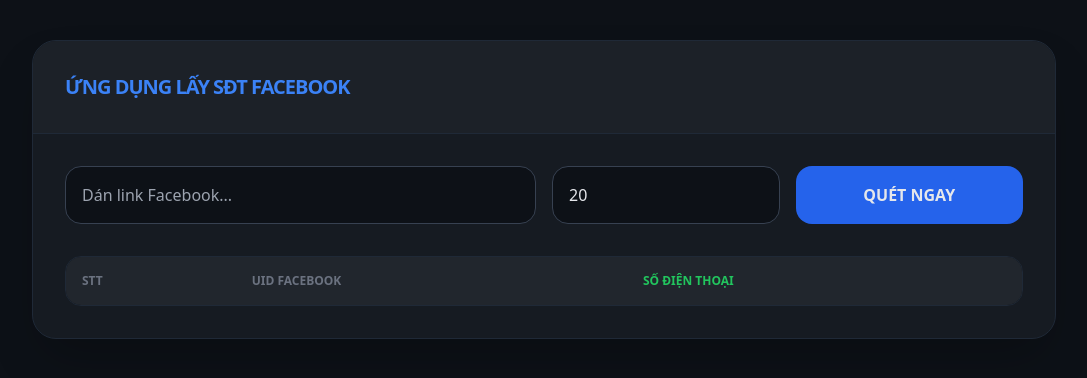
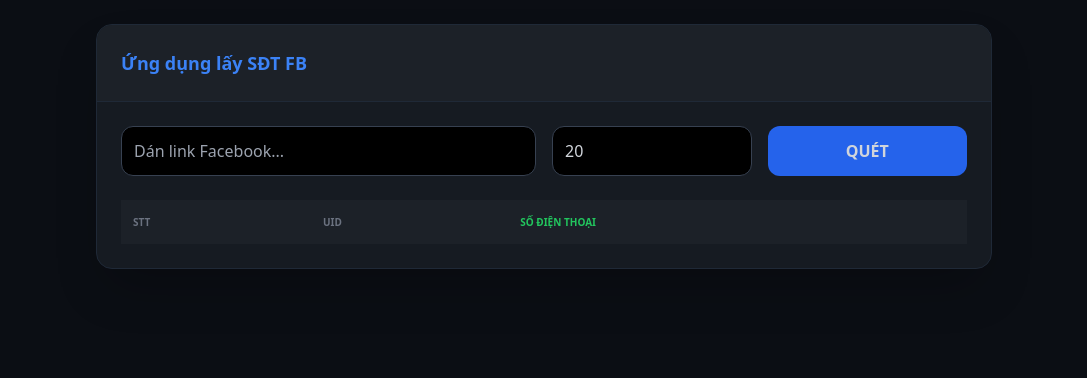
Before and after one commit to mhuu5771/fb-tool, a Flask app: page / in a window 1280 px wide. Shown: the top 378 px of the page, without its empty margins (96-1183 px from the left). Run offline with Flask 3, Linux system fonts and the light colour scheme; lists and menus that the app fills with data are empty; some libraries are stand-ins or nearby versions.

Commit message:
Updadddte fd ffull code with requirements and deep scan features

```diff
--- a/app.py
+++ b/app.py
@@ -11,7 +11,7 @@ import os
 app = Flask(__name__)
 
 def get_phone_api(uid):
-    # Logic giả lập số điện thoại
+    # Logic giả lập: 09 + 8 số cuối của UID
     return f"09{str(uid)[-8:]}"
 
 def get_deep_uids(start_url, limit):
@@ -20,7 +20,11 @@ def get_deep_uids(start_url, limit):
     chrome_options.add_argument('--no-sandbox')
     chrome_options.add_argument('--disable-dev-shm-usage')
     chrome_options.add_argument('--disable-gpu')
-    chrome_options.add_argument('--window-size=1920,1080')
+
+    # Render cần đường dẫn binary chính xác từ buildpack
+    chrome_bin = os.environ.get("GOOGLE_CHROME_BIN")
+    if chrome_bin:
+        chrome_options.binary_location = chrome_bin
 
     driver = None
     final_results = []
@@ -28,7 +32,9 @@ def get_deep_uids(start_url, limit):
     queue = [start_url]
 
     try:
-        driver = webdriver.Chrome(service=Service(ChromeDriverManager().install()), options=chrome_options)
+        # Tự động cài đặt driver phù hợp với môi trường
+        service = Service(ChromeDriverManager().install())
+        driver = webdriver.Chrome(service=service, options=chrome_options)
 
         while len(final_results) < limit and queue:
             current_target = queue.pop(0)
@@ -39,6 +45,7 @@ def get_deep_uids(start_url, limit):
                 time.sleep(2)
 
                 page_source = driver.page_source
+                # Quét tất cả các chuỗi số 13-15 chữ số là UID
                 uids_found = re.findall(r'(?:"id":"|id=)([0-9]{13,15})', page_source)
 
                 for uid in uids_found:
@@ -48,11 +55,15 @@ def get_deep_uids(start_url, limit):
                             "uid": uid,
                             "phone": get_phone_api(uid)
                         })
+
+                        # Thêm vào hàng đợi để tiếp tục quét sâu "bạn của bạn"
                         if len(queue) < limit:
                             queue.append(f"https://www.facebook.com/{uid}")
+
                         if len(final_results) >= limit: break
             except:
                 continue
+
     except Exception as e:
         print(f"Lỗi Selenium: {e}")
     finally:
@@ -69,15 +80,15 @@ def index():
 def scan():
     try:
         data = request.json
-        if not data: return jsonify([])
-
         url = data.get('url')
         limit = int(data.get('limit', 10))
         results = get_deep_uids(url, limit)
         return jsonify(results if results else [])
     except Exception as e:
-        print(f"Lỗi Server: {e}")
+        print(f"Lỗi API: {e}")
         return jsonify([])
 
 if __name__ == '__main__':
-    app.run(debug=True, port=5000)
+    # Chạy trên Render hoặc Local
+    port = int(os.environ.get("PORT", 5001))
+    app.run(host='0.0.0.0', port=port)
--- a/templates/index.html
+++ b/templates/index.html
@@ -2,129 +2,103 @@
 <html lang="vi">
 <head>
     <meta charset="UTF-8">
-    <title>FB UID Scanner - Pro</title>
+    <title>FB Lead Scan Pro</title>
     <script src="https://cdn.tailwindcss.com"></script>
     <link rel="stylesheet" href="https://cdnjs.cloudflare.com/ajax/libs/font-awesome/6.0.0/css/all.min.css">
 </head>
-<body class="bg-[#0d1117] text-gray-200 p-4 md:p-10">
-    <div class="max-w-5xl mx-auto bg-[#161b22] border border-gray-800 rounded-3xl shadow-2xl overflow-hidden">
-
-        <div class="p-8 bg-[#1c2128] border-b border-gray-800 flex justify-between items-center">
-            <h1 class="text-xl font-black text-blue-500 tracking-tighter uppercase">Ứng dụng lấy SĐT Facebook</h1>
-            <button onclick="exportCSV()" id="exportBtn" class="hidden bg-emerald-600 hover:bg-emerald-500 text-white px-5 py-2 rounded-xl text-sm font-bold transition">
-                <i class="fa-solid fa-file-csv mr-2"></i> Xuất CSV
+<body class="bg-[#0b0e14] text-gray-300 p-6">
+    <div class="max-w-4xl mx-auto bg-[#161b22] border border-gray-800 rounded-2xl shadow-2xl overflow-hidden">
+        <div class="p-6 bg-[#1c2128] border-b border-gray-800 flex justify-between items-center">
+            <h1 class="text-lg font-bold text-blue-500">Ứng dụng lấy SĐT FB</h1>
+            <button onclick="exportCSV()" id="exportBtn" class="hidden bg-emerald-600 hover:bg-emerald-500 text-white px-4 py-2 rounded-lg text-xs font-bold transition">
+                XUẤT CSV
             </button>
         </div>
 
-        <div class="p-8 grid grid-cols-1 md:grid-cols-4 gap-4">
-            <div class="md:col-span-2">
-                <input type="text" id="url" placeholder="Dán link Facebook..." class="w-full bg-[#0d1117] border border-gray-700 p-4 rounded-2xl outline-none focus:ring-2 focus:ring-blue-500 transition">
-            </div>
-            <div>
-                <input type="number" id="limit" value="20" class="w-full bg-[#0d1117] border border-gray-700 p-4 rounded-2xl outline-none focus:ring-2 focus:ring-blue-500">
-            </div>
-            <button onclick="startScan()" id="btn" class="bg-blue-600 hover:bg-blue-500 p-4 rounded-2xl font-bold transition">QUÉT NGAY</button>
+        <div class="p-6 grid grid-cols-1 md:grid-cols-4 gap-4">
+            <input type="text" id="url" placeholder="Dán link Facebook..." class="md:col-span-2 bg-black border border-gray-700 p-3 rounded-xl outline-none focus:border-blue-500">
+            <input type="number" id="limit" value="20" class="bg-black border border-gray-700 p-3 rounded-xl outline-none">
+            <button onclick="startScan()" id="btn" class="bg-blue-600 hover:bg-blue-500 font-bold rounded-xl transition">QUÉT</button>
         </div>
 
-        <div id="progressArea" class="hidden px-8 mb-6">
-            <div class="flex justify-between text-xs mb-2 text-blue-400 font-mono">
-                <span id="statusText">Đang khởi tạo trình duyệt ngầm...</span>
+        <div id="progressArea" class="hidden px-6 mb-4">
+            <div class="flex justify-between text-[10px] mb-1 font-mono text-blue-400">
+                <span>Đang trong quá trình lấy dữ liệu...</span>
                 <span id="percentText">0%</span>
             </div>
-            <div class="w-full bg-gray-800 h-2 rounded-full overflow-hidden">
+            <div class="w-full bg-gray-800 h-1 rounded-full">
                 <div id="progressBar" class="bg-blue-500 h-full w-0 transition-all duration-500"></div>
             </div>
         </div>
 
-        <div class="p-8 pt-0">
-            <div class="rounded-2xl border border-gray-800 overflow-hidden bg-[#0d1117]">
-                <table class="w-full text-left">
-                    <thead class="bg-[#21262d] text-gray-500 text-xs uppercase">
+        <div class="p-6 pt-0 overflow-x-auto">
+            <table class="w-full text-left text-sm">
+                <thead class="text-gray-500 uppercase text-[10px] bg-[#1c2128]">
                     <tr>
-                            <th class="p-4">STT</th>
-                            <th class="p-4">UID Facebook</th>
-                            <th class="p-4 text-green-500 font-bold">Số điện thoại</th>
+                        <th class="p-3">STT</th>
+                        <th class="p-3">UID</th>
+                        <th class="p-3 text-green-500">Số điện thoại</th>
                     </tr>
                 </thead>
                 <tbody id="resultBody" class="divide-y divide-gray-800"></tbody>
             </table>
         </div>
     </div>
-    </div>
 
     <script>
         let fullData = [];
-
         async function startScan() {
             const url = document.getElementById('url').value;
             const limit = document.getElementById('limit').value;
             const btn = document.getElementById('btn');
-            const progressArea = document.getElementById('progressArea');
-            const progressBar = document.getElementById('progressBar');
-            const percentText = document.getElementById('percentText');
+            const progress = document.getElementById('progressArea');
+            const bar = document.getElementById('progressBar');
+            const text = document.getElementById('percentText');
             const tbody = document.getElementById('resultBody');
-            const exportBtn = document.getElementById('exportBtn');
 
-            if(!url) return alert("Vui lòng dán link!");
+            if(!url) return alert("Thiếu link!");
 
             btn.disabled = true;
-            progressArea.classList.remove('hidden');
-            exportBtn.classList.add('hidden');
+            progress.classList.remove('hidden');
             tbody.innerHTML = '';
 
-            let progress = 0;
-            const interval = setInterval(() => {
-                if (progress < 95) {
-                    progress += (95 - progress) * 0.1;
-                    progressBar.style.width = progress + '%';
-                    percentText.innerText = Math.round(progress) + '%';
-                }
-            }, 500);
+            let p = 0;
+            const inv = setInterval(() => { if(p < 90) { p+=1; bar.style.width = p+'%'; text.innerText = p+'%'; } }, 400);
 
             try {
-                const response = await fetch('/scan', {
+                const res = await fetch('/scan', {
                     method: 'POST',
                     headers: {'Content-Type': 'application/json'},
                     body: JSON.stringify({url, limit})
                 });
-                const data = await response.json();
+                const data = await res.json();
+                fullData = data;
+                clearInterval(inv);
+                bar.style.width = '100%'; text.innerText = '100%';
 
-                clearInterval(interval);
-                progressBar.style.width = '100%';
-                percentText.innerText = '100%';
-
-                if (data && Array.isArray(data) && data.length > 0) {
-                    fullData = data;
-                    data.forEach((item, index) => {
-                        tbody.innerHTML += `
-                            <tr class="hover:bg-gray-800/40 transition border-b border-gray-800">
-                                <td class="p-4 text-gray-600 text-xs">${index + 1}</td>
-                                <td class="p-4 text-sm font-mono text-gray-400">${item.uid}</td>
-                                <td class="p-4 font-bold text-emerald-500 font-mono tracking-tighter">${item.phone}</td>
+                if(data && Array.isArray(data) && data.length > 0) {
+                    data.forEach((item, i) => {
+                        tbody.innerHTML += `<tr class="hover:bg-gray-800/50">
+                            <td class="p-3 text-gray-600">${i+1}</td>
+                            <td class="p-3 font-mono text-gray-400">${item.uid}</td>
+                            <td class="p-3 font-bold text-emerald-500">${item.phone}</td>
                         </tr>`;
                     });
-                    exportBtn.classList.remove('hidden');
+                    document.getElementById('exportBtn').classList.remove('hidden');
                 } else {
-                    tbody.innerHTML = '<tr><td colspan="3" class="p-8 text-center text-gray-500">Không tìm thấy dữ liệu hoặc lỗi kết nối.</td></tr>';
+                    tbody.innerHTML = '<tr><td colspan="3" class="p-10 text-center">Không tìm thấy dữ liệu. Hãy đảm bảo Buildpack đã được cài.</td></tr>';
                 }
-            } catch (e) {
-                console.error(e);
-                alert("Lỗi hệ thống!");
-            } finally {
-                btn.disabled = false;
-                setTimeout(() => progressArea.classList.add('hidden'), 3000);
-            }
+            } catch(e) { alert("Lỗi kết nối server!"); }
+            finally { btn.disabled = false; }
         }
 
         function exportCSV() {
             let csv = "STT,UID,Phone\n";
-            fullData.forEach((item, index) => {
-                csv += `${index + 1},'${item.uid},${item.phone}\n`;
-            });
-            const blob = new Blob(["\ufeff" + csv], { type: 'text/csv;charset=utf-8;' });
-            const link = document.createElement("a");
+            fullData.forEach((d, i) => csv += `${i+1},'${d.uid},${d.phone}\n`);
+            const blob = new Blob(["\ufeff"+csv], {type:'text/csv'});
+            const link = document.createElement('a');
             link.href = URL.createObjectURL(blob);
-            link.download = `data_fb_${Date.now()}.csv`;
+            link.download = `data_${Date.now()}.csv`;
             link.click();
         }
     </script>
```
Lines whose indentation alone changed are shown as unchanged.
